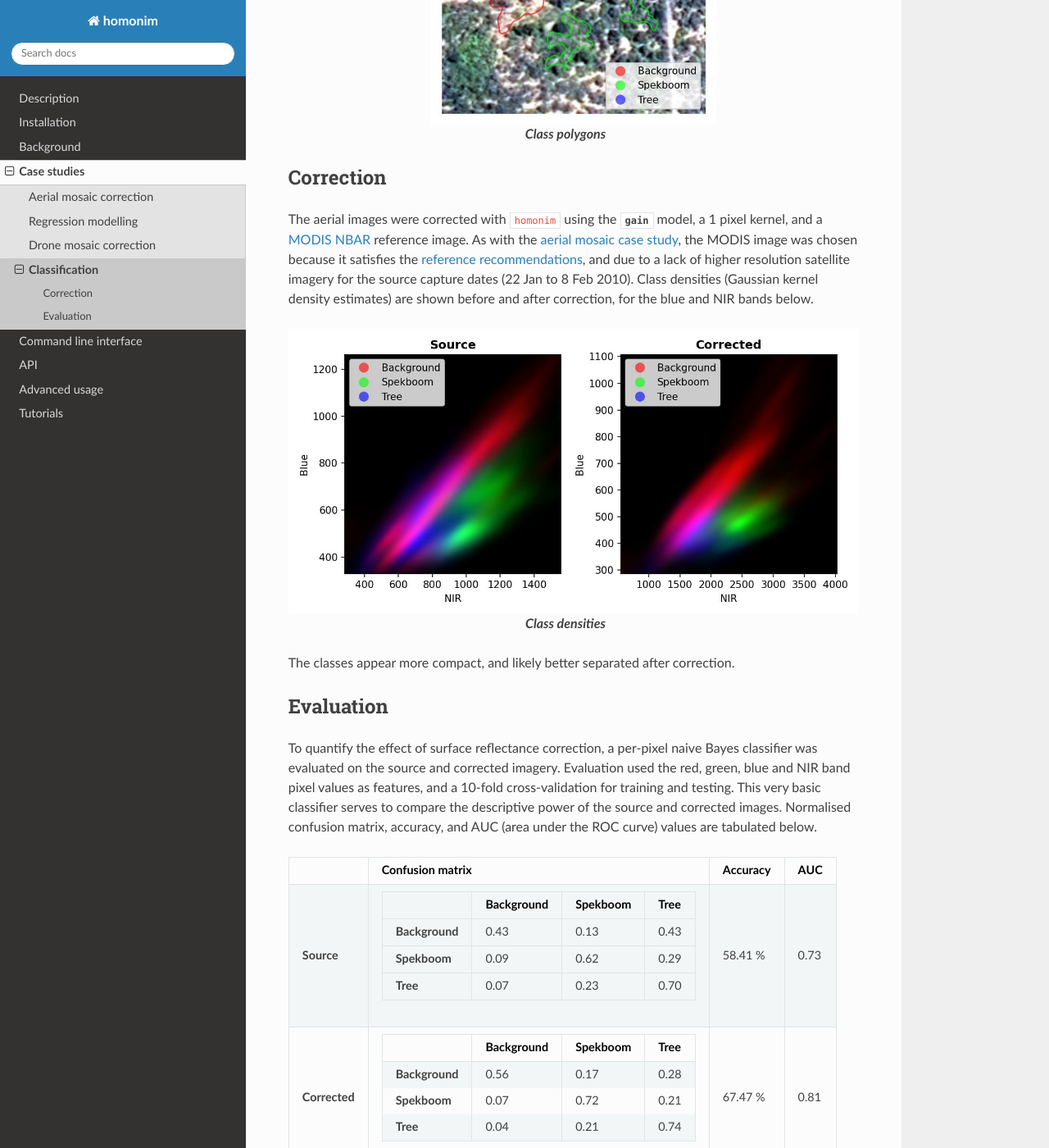
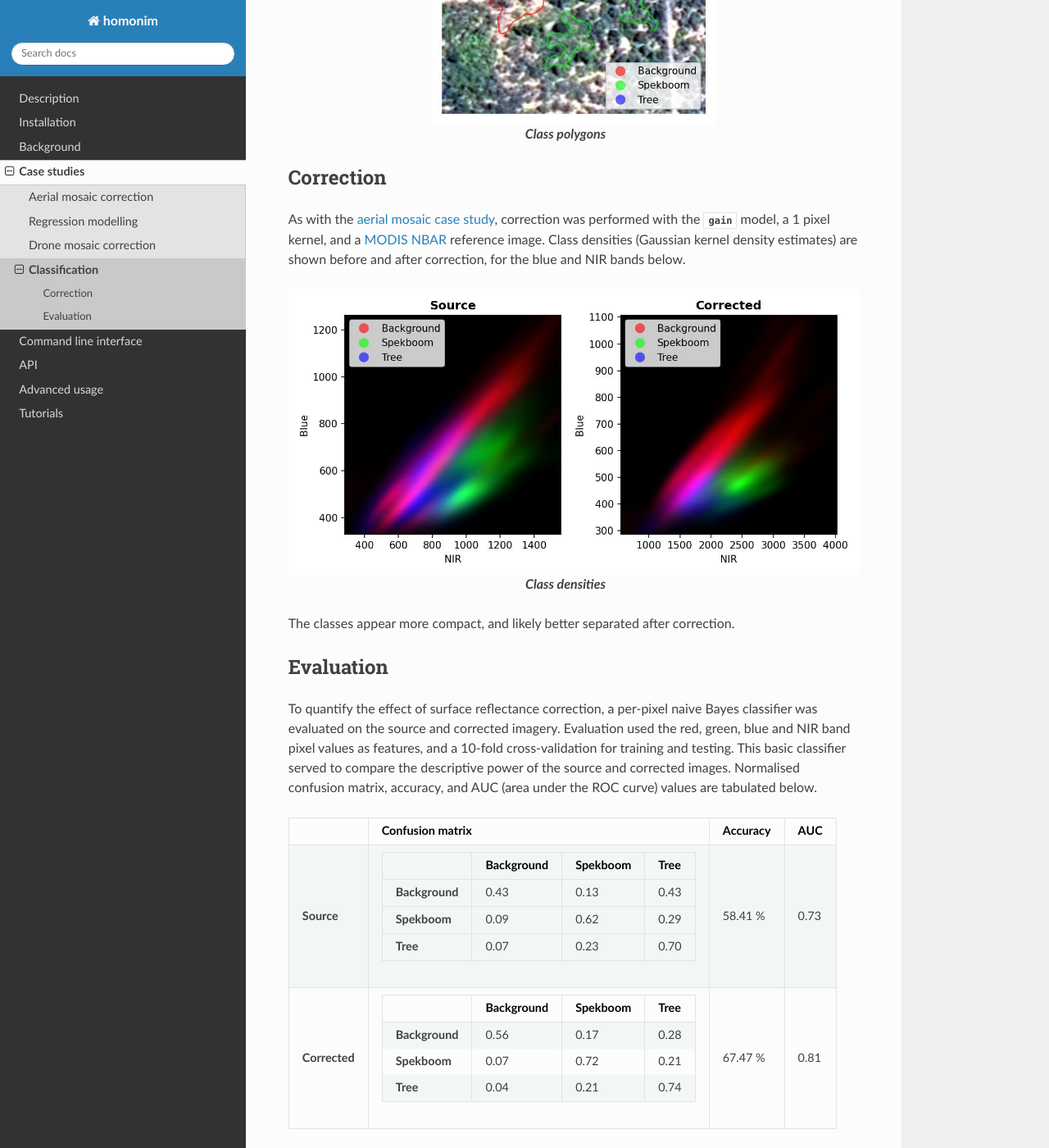
Before and after one commit to leftfield-geospatial/homonim, a Sphinx documentation site: the page built from docs/case_studies/classification.rst, in a window 1280 px wide and 1400 px high, scrolled down 643 px. Shown: the whole window at 82% size. Built offline with Sphinx 7.4.7 and the Read the Docs theme 2.0.0, drawn with Linux system fonts in a browser that asks for light colours; pages that are not in the unit, such as notebooks, are missing from menus.

Commit message:
simplify correction description

```diff
--- a/docs/case_studies/classification.rst
+++ b/docs/case_studies/classification.rst
@@ -24,7 +24,7 @@ Some example polygons are shown below, overlaid on an aerial image.
 Correction
 ----------
 
-The aerial images were corrected with ``homonim`` using the :attr:`~homonim.enums.Model.gain` model, a 1 pixel kernel, and a `MODIS NBAR <https://developers.google.com/earth-engine/datasets/catalog/MODIS_006_MCD43A4>`_ reference image.  As with the `aerial mosaic case study <aerial_mosaic.rst>`_, the MODIS image was chosen because it satisfies the :ref:`reference recommendations <reference_image>`, and due to a lack of higher resolution satellite imagery for the source capture dates (22 Jan to 8 Feb 2010).  Class densities (Gaussian kernel density estimates) are shown before and after correction, for the blue and NIR bands below.
+As with the `aerial mosaic case study <aerial_mosaic.rst>`_, correction was performed with the :attr:`~homonim.enums.Model.gain` model, a 1 pixel kernel, and a `MODIS NBAR <https://developers.google.com/earth-engine/datasets/catalog/MODIS_006_MCD43A4>`_  reference image.  Class densities (Gaussian kernel density estimates) are shown before and after correction, for the blue and NIR bands below.
 
 .. figure:: classification-spectral_kde.jpg
     :align: center
@@ -36,7 +36,7 @@ The classes appear more compact, and likely better separated after correction.
 Evaluation
 ----------
 
-To quantify the effect of surface reflectance correction, a per-pixel naive Bayes classifier was evaluated on the source and corrected imagery.  Evaluation used the red, green, blue and NIR band pixel values as features, and a 10-fold cross-validation for training and testing.  This very basic classifier serves to compare the descriptive power of the source and corrected images.  Normalised confusion matrix, accuracy, and AUC (area under the ROC curve) values are tabulated below.
+To quantify the effect of surface reflectance correction, a per-pixel naive Bayes classifier was evaluated on the source and corrected imagery.  Evaluation used the red, green, blue and NIR band pixel values as features, and a 10-fold cross-validation for training and testing.  This basic classifier served to compare the descriptive power of the source and corrected images.  Normalised confusion matrix, accuracy, and AUC (area under the ROC curve) values are tabulated below.
 
 +----------------+-----------------------------------------------------+----------+------+
 |                | Confusion matrix                                    | Accuracy | AUC  |
```
